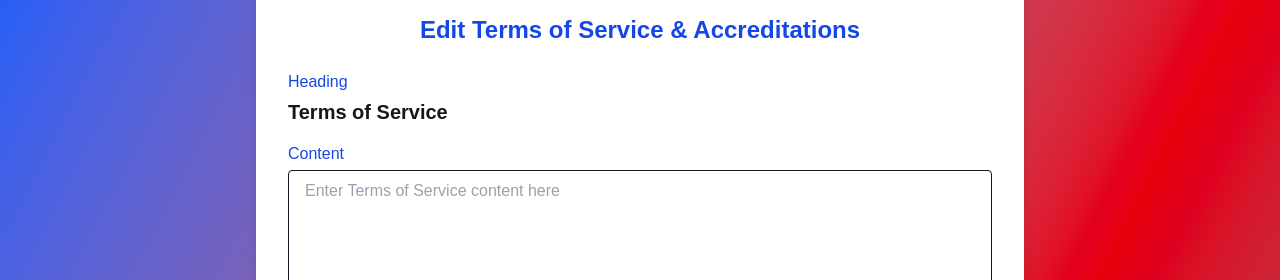
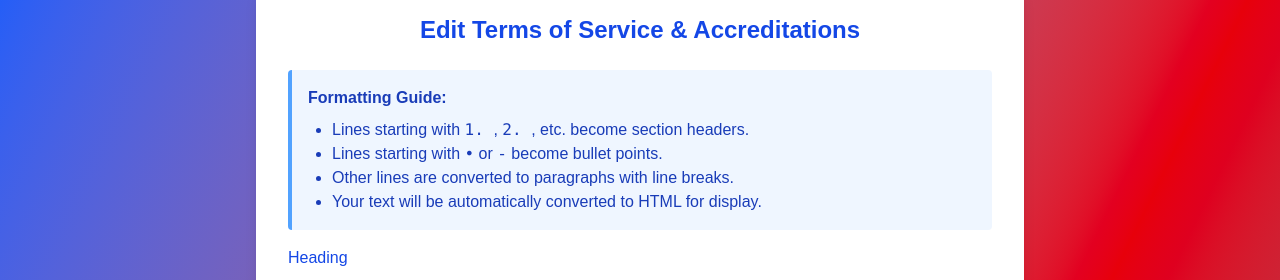
Before and after one commit to MIGSNOLIMIT/State101TravelWebsite, a Next.js app: page /admin/edit/terms-of-service in a window 1280 px wide. Shown: the part 198-478 px from the top of the page. Built offline with nearby package versions, Linux system fonts and the light colour scheme; no server answers; the database is empty; a web font is replaced by a local one.

Commit message:
modified:   src/app/admin/edit/terms-of-service/page.jsx

```diff
--- a/src/app/admin/edit/terms-of-service/page.jsx
+++ b/src/app/admin/edit/terms-of-service/page.jsx
@@ -122,6 +122,15 @@ export default function EditTermsOfService() {
     <main className="min-h-screen bg-gradient-to-br from-blue-600 via-red-600 to-blue-900 flex flex-col items-center py-12">
       <div className="bg-white rounded-xl shadow-lg p-8 w-full max-w-3xl">
         <h1 className="text-2xl font-bold text-blue-700 mb-6 text-center">Edit Terms of Service & Accreditations</h1>
+        <div className="mb-4 p-4 bg-blue-50 border-l-4 border-blue-400 text-blue-800 rounded">
+          <strong>Formatting Guide:</strong>
+          <ul className="list-disc ml-6 mt-2">
+            <li>Lines starting with <code>1. </code>, <code>2. </code>, etc. become section headers.</li>
+            <li>Lines starting with <code>•</code> or <code>-</code> become bullet points.</li>
+            <li>Other lines are converted to paragraphs with line breaks.</li>
+            <li>Your text will be automatically converted to HTML for display.</li>
+          </ul>
+        </div>
         <form onSubmit={handleSave} className="space-y-8">
           <section>
             <label className="block mb-1 font-medium text-blue-700 dark:text-blue-400">Heading</label>
```
